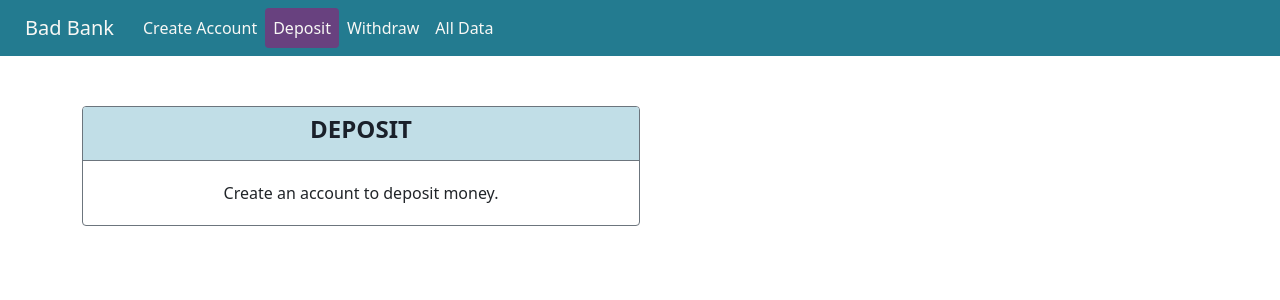
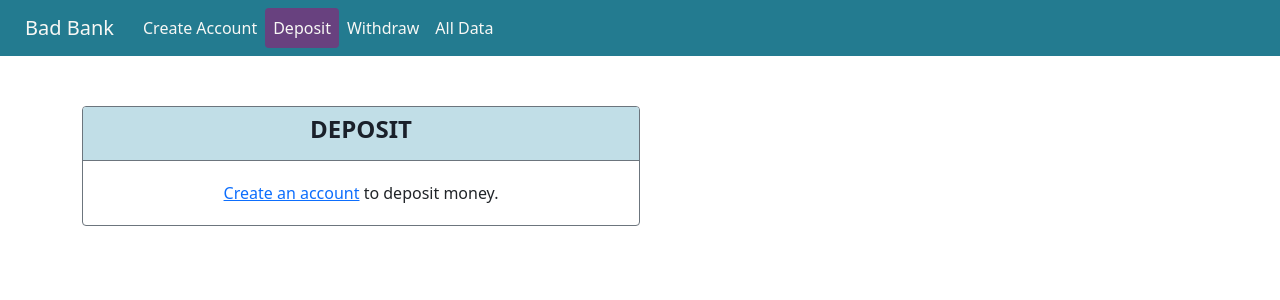
Before and after one commit to alexandrabaturina/mit-banking-app, a React (Create React App) app: page /deposit in a window 1280 px wide. Shown: the top 300 px of the page. Built offline with nearby package versions, Linux system fonts and the light colour scheme.

Commit message:
feat: add link to create account page

```diff
--- a/src/components/Deposit.js
+++ b/src/components/Deposit.js
@@ -1,4 +1,5 @@
 import { Container, Button } from 'react-bootstrap'
+import { Link } from 'react-router-dom'
 import { Formik, Form, Field } from 'formik'
 import * as Yup from 'yup'
 
@@ -17,7 +18,9 @@ const Deposit = ({ users, addDeposit }) => {
                     <h5 className="card-title">DEPOSIT</h5>
                 </div>
                 {users.length === 0 ?
-                    <div className="no-account"> Create an account to deposit money.</div> :
+                    <div className="no-account">
+                        <Link to="/createaccount">Create an account</Link> to deposit money.
+                    </div> :
                     <div className="card-body">
                         <div className="balance">
                             BALANCE: ${users[users.length - 1].balance}
--- a/src/components/Withdraw.js
+++ b/src/components/Withdraw.js
@@ -1,5 +1,6 @@
 import { Container, Button } from 'react-bootstrap'
 import { Formik, Form, Field } from 'formik'
+import { Link } from 'react-router-dom'
 import * as Yup from 'yup'
 
 const Withdraw = ({ users, withdraw }) => {
@@ -19,7 +20,9 @@ const Withdraw = ({ users, withdraw }) => {
                     <h5 className="card-title">WITHDRAW</h5>
                 </div>
                 {users.length === 0 ?
-                    <div className="no-account">Create an account to withdraw money.</div> :
+                    <div className="no-account">
+                        <Link to="createaccount">Create an account</Link> to withdraw money.
+                    </div> :
                     <div className="card-body">
                         <div className="balance">
                             BALANCE: ${users[users.length - 1].balance}
```
